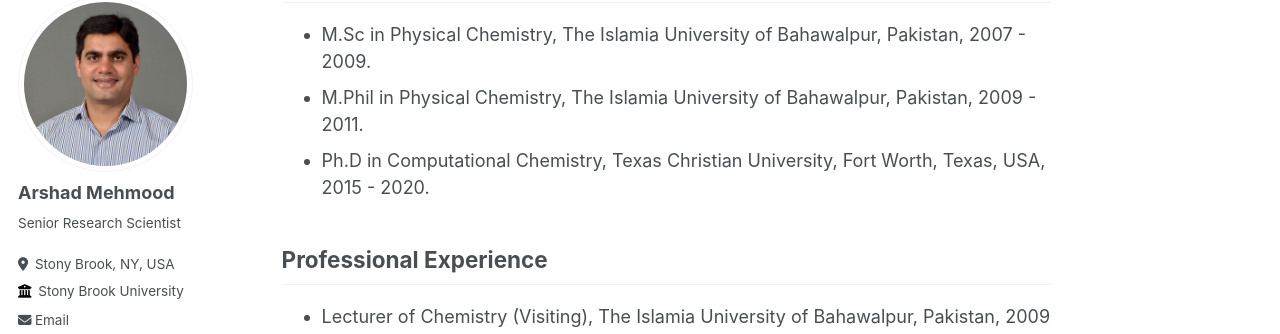
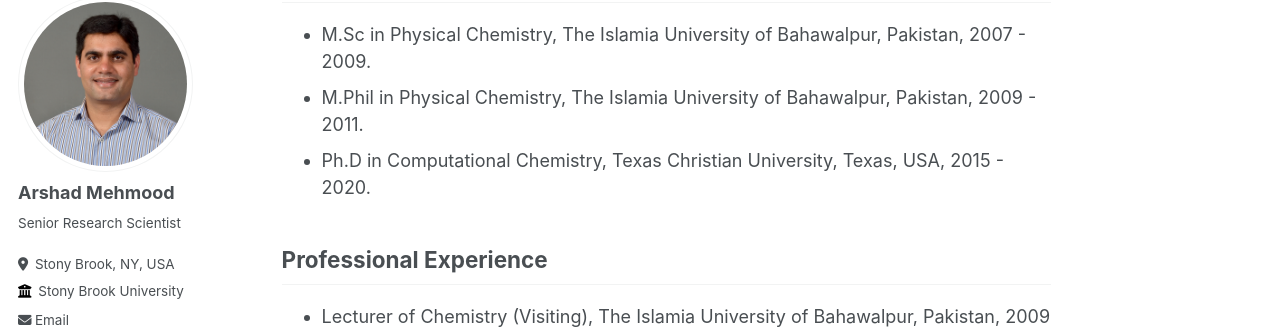
Before and after one commit to arshadmehmood118/arshadmehmood118.github.io, a Jekyll site: the page built from _pages/about.md, in a window 1280 px wide and 900 px high, scrolled down 598 px. Shown: the part 110-444 px from the top of the window. Built offline with Jekyll 4.4.1, drawn with Linux system fonts in a browser that asks for light colours; some web fonts are replaced.

Commit message:
Update about.md

```diff
--- a/_pages/about.md
+++ b/_pages/about.md
@@ -17,7 +17,7 @@ Educational Experience
 ------
 - M.Sc in Physical Chemistry, The Islamia University of Bahawalpur, Pakistan, 2007 - 2009.
 - M.Phil in Physical Chemistry, The Islamia University of Bahawalpur, Pakistan, 2009 - 2011.
-- Ph.D in Computational Chemistry, Texas Christian University, Fort Worth, Texas, USA, 2015 - 2020.
+- Ph.D in Computational Chemistry, Texas Christian University, Texas, USA, 2015 - 2020.
 
 Professional Experience
 ------
```
